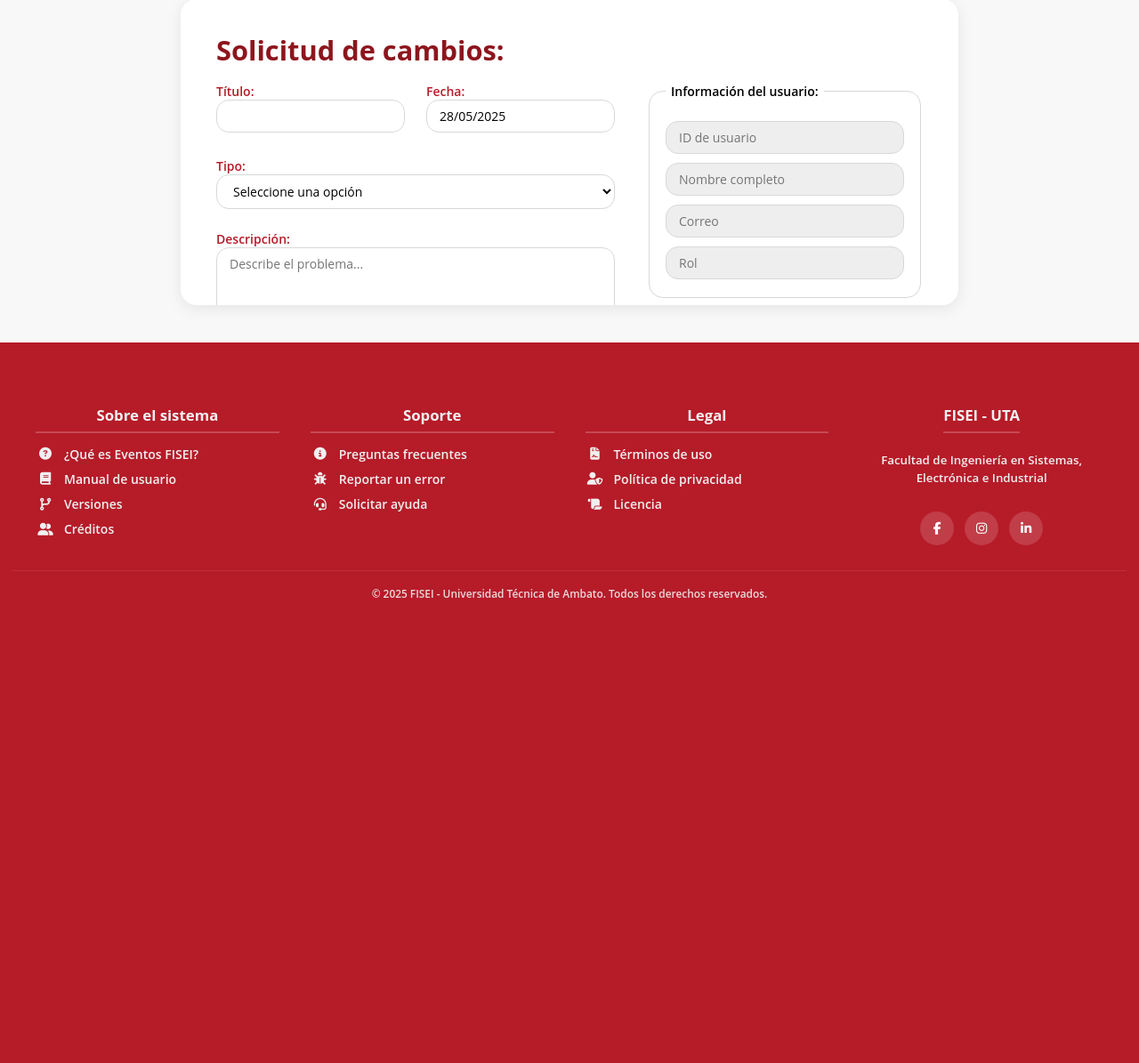
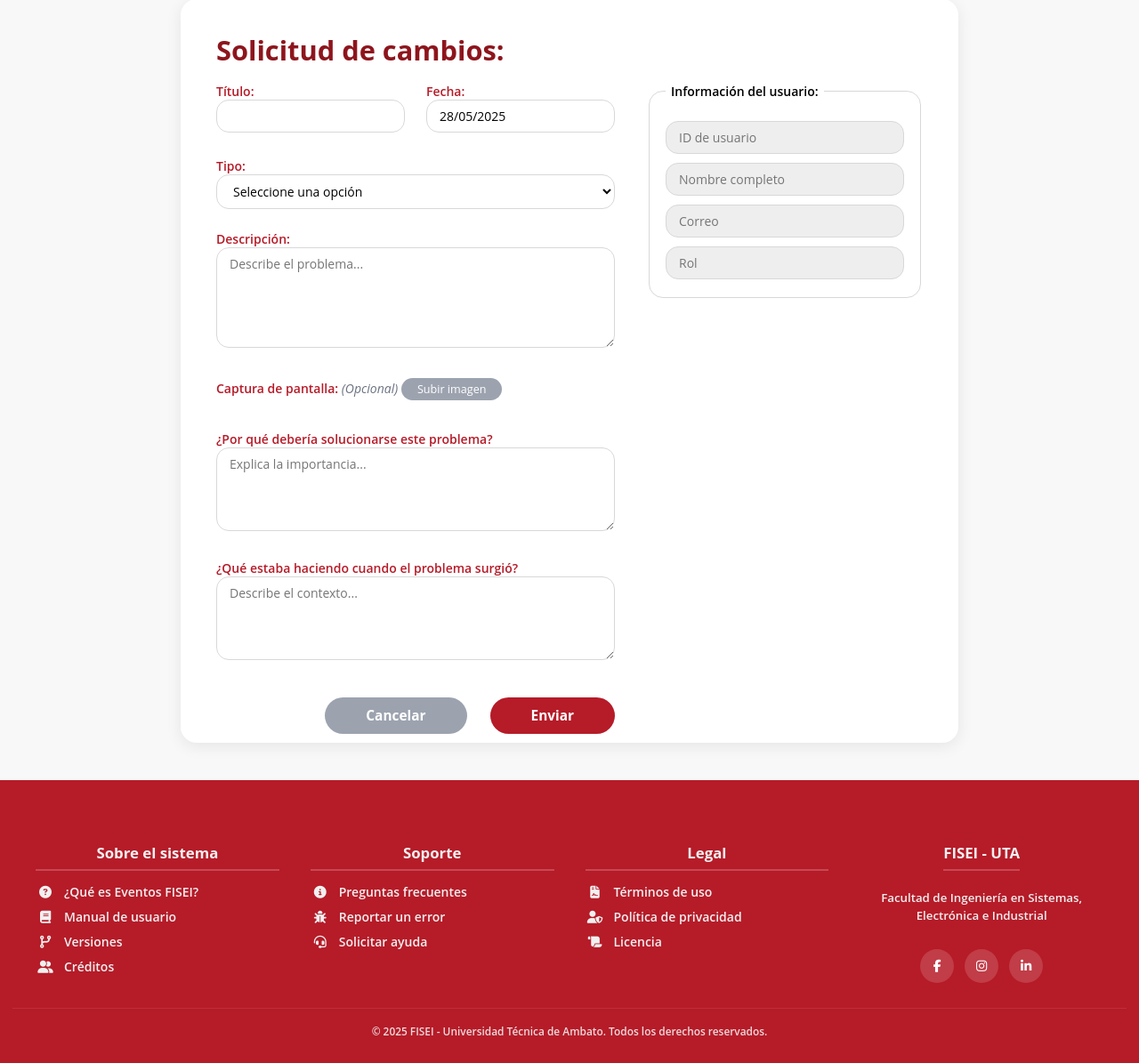
Before and after one commit to kiramman-mp3/fisei-gestion-eventos-academicos2.0, a PHP site: page /formulario/solicitud_cambios.php in a window 1280 px wide. Shown: the part 97-1292 px from the top of the page at 89% size. Before the commit the page ends 769 px from the top, so only its background shows below. Run offline with PHP 8.4, Linux system fonts and the light colour scheme.

Commit message:
Corregí que el footer tapaba la card

```diff
--- a/css/styles.css
+++ b/css/styles.css
@@ -477,7 +477,6 @@ footer {
   padding: 0.5rem;
 }
 
-
 /* RESPONSIVE */
 @media (max-width: 860px) {
   .main-grid {
--- a/formulario/solicitud_cambios.php
+++ b/formulario/solicitud_cambios.php
@@ -7,6 +7,11 @@
     <title>Solicitud de Cambios</title>
     <link rel="stylesheet" href="../css/styles.css">
     <link rel="stylesheet" href="https://cdnjs.cloudflare.com/ajax/libs/font-awesome/6.5.0/css/all.min.css">
+    <style>
+        main {
+            padding-bottom: 800px !important;
+        }
+    </style>
 </head>
 
 <body>
```
